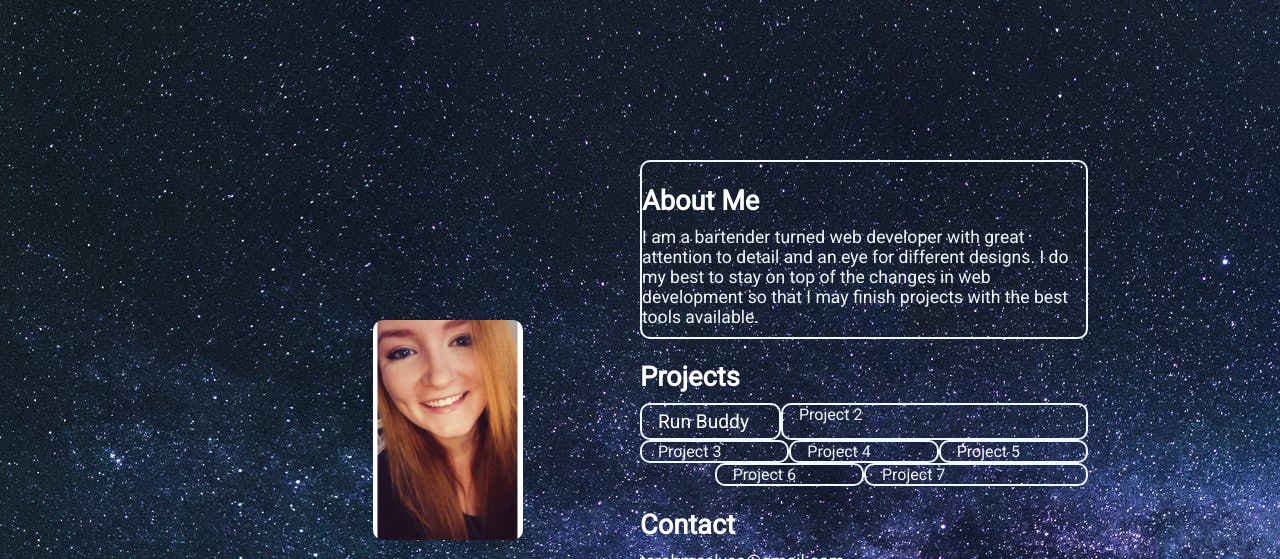
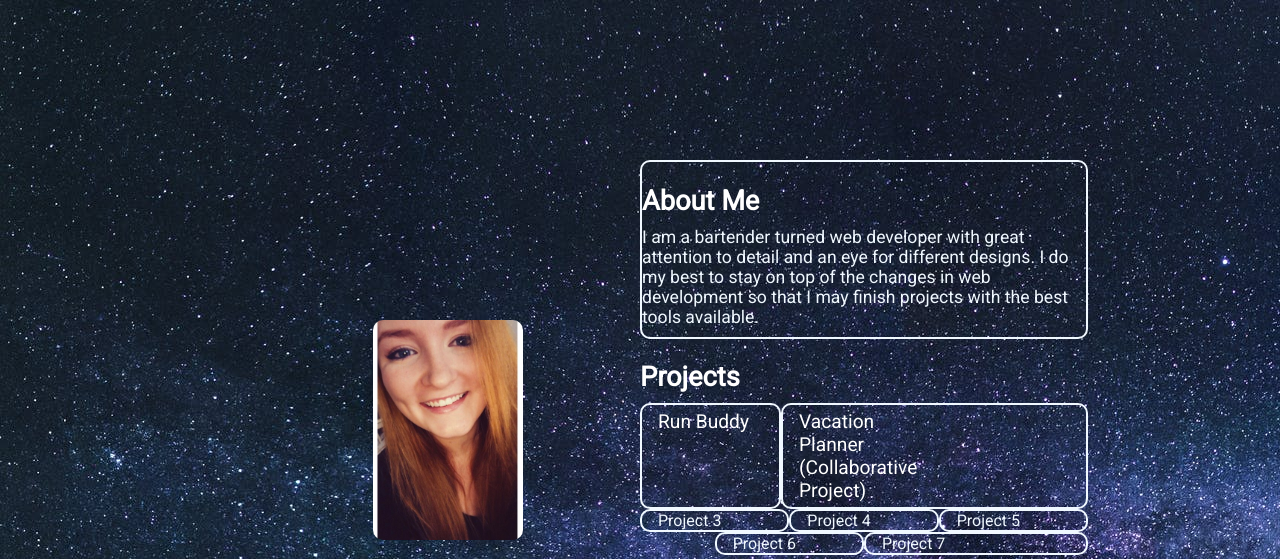
Before and after one commit to tmcelyea93/professional-portfolio, a plain HTML site: page index.html in a window 1280 px wide. Shown: the top 559 px of the page. Drawn offline with Linux system fonts and the light colour scheme.

Commit message:
added group project

```diff
--- a/index.html
+++ b/index.html
@@ -29,9 +29,9 @@
                 <a href="https://github.com/tmcelyea93/run-buddy">Run Buddy</a>
                 </div>
                 <div class="col-auto">
-                  Project 2
+                <a href="https://github.com/Christian-Vavuris/Trip-Planner">Vacation Planner (Collaborative Project)</a>
                 </div>
-              </div>
+            </div>
               <div class="row">
                 <div class="col-auto">
                   Project 3
```
